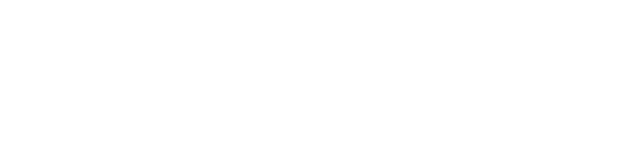
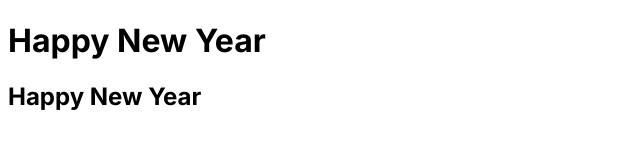
Before and after one commit to tayebidev/B9A1-New-Year-New-Mission, a plain HTML site: page index.html in a window 1280 px wide. Shown: the whole page, without its empty margins (0-640 px from the left). Drawn offline with Linux system fonts and the light colour scheme.

Commit message:
added 02 font style, one of Inter and another Merriweather

```diff
--- a/Styles/style.css
+++ b/Styles/style.css
@@ -0,0 +1,4 @@
+/* Common styles */
+body{
+    font-family: "Inter", "Merriweather", sans-serif;
+}
--- a/index.html
+++ b/index.html
@@ -1,5 +1,6 @@
 <!DOCTYPE html>
 <html lang="en">
+
 <head>
     <meta charset="UTF-8">
     <meta name="viewport" content="width=device-width, initial-scale=1.0">
@@ -7,8 +8,18 @@
 
     <link rel="stylesheet" href="Styles/style.css">
 
+    <!-- Fonts link -->
+    <link rel="preconnect" href="https://fonts.googleapis.com">
+    <link rel="preconnect" href="https://fonts.gstatic.com" crossorigin>
+    <link
+        href="https://fonts.googleapis.com/css2?family=Inter:slnt,wght@-10..0,100..900&family=Merriweather:wght@400;700;900&display=swap"
+        rel="stylesheet">
+
 </head>
+
 <body>
+    <h1>Happy New Year</h1>
+    <h2>Happy New Year</h2>
+</body>
 
-</body>
 </html>
```
